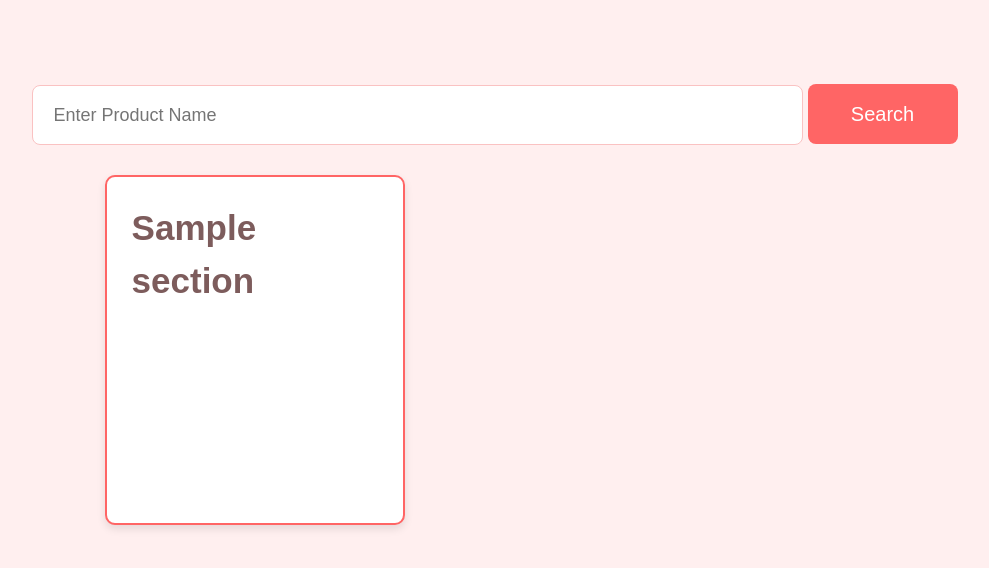
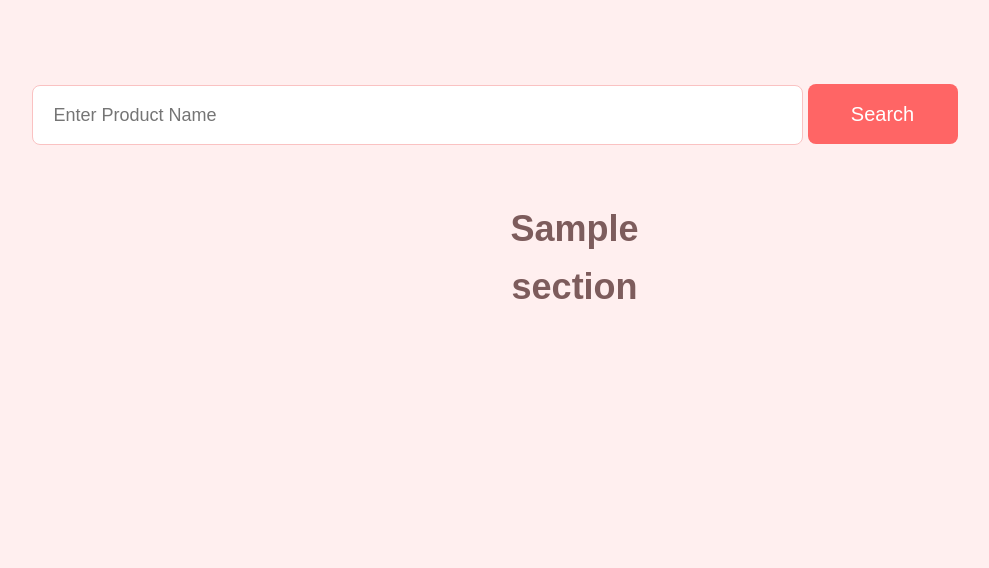
Before and after one commit to tangalice/eve., a Flask app: template templates/search.html in a window 1280 px wide. Shown: the part 85-653 px from the top of the page, without its empty margins (145-1134 px from the left). Run offline with Flask 3, Linux system fonts and the light colour scheme; the template is opened without the code that fills it: most values are stand-ins (such as "Sample title", 1, 10 or a date in 2020).

Commit message:
Update search.html
made the search result centered

```diff
--- a/templates/search.html
+++ b/templates/search.html
@@ -69,18 +69,12 @@
         .box-container {
             display: flex;
             flex-wrap: wrap;
-            gap: 30px; /* Adds space between the boxes */
-            justify-content: flex-start; /* Keep boxes aligned to the left */
-            margin-left: 150px; /* Pushes the container to the right */
+
+            gap: 30px;
+            justify-content: flex-start;
+            margin-left: 150px;
             align-items: center;
         }
-
-
-        .box-container .box:first-of-type p {
-            font-weight: bold;
-            font-size: 35px; /* Larger font size */
-        }
-
 
         .box {
             background-color: white;
@@ -88,12 +82,12 @@
             padding: 25px;
             border-radius: 10px;
             box-shadow: 0 4px 8px rgba(0, 0, 0, 0.1);
-            width: 300px; /* Increased width */
-            height: 350px; /* Increased height */
+            width: 300px;
+            height: 350px;
             display: inline-block;
             box-sizing: border-box;
-            margin: 10px; /* Adds spacing between the boxes */
-            overflow: auto; /* Ensures text doesn't overflow */
+            margin: 10px;
+            overflow: auto;
         }
 
         .box p {
@@ -101,11 +95,35 @@
             color: #7D5C5C;
             margin: 0;
             line-height: 1.5;
-            height: 100%; /* Ensures text doesn't overflow */
+
+            height: 100%;
             display: flex;
             flex-direction: column;
-            justify-content: flex-start; /* Align text to the top */
-            overflow-y: auto; /* Allows scrolling if text exceeds box size */
+            justify-content: flex-start;
+            overflow-y: auto;
+        }
+
+        .first-box {
+            font-size: 1000px;
+            display: flex; /* Flexbox for centering */
+            justify-content: center; /* Center horizontally */
+            align-items: center; /* Center vertically */
+            text-align: center; /* Center text alignment */
+            height: 100%;
+            margin-left: 330px;
+            justify-content: center;
+            background-color: transparent;
+            color: transparent;
+            box-shadow: 0 0px 0px transparent;
+            border: 0px transparent;
+        }
+
+        .first-box p {
+            font-weight: bold;
+            font-size: 36px; /* Bigger font size */
+            line-height: 1.6; /* Adjust spacing for readability */
+            margin: 0; /* Remove default margins */
+
         }
 
         a {
@@ -115,26 +133,82 @@
 
     </style>
     <script>
-        document.addEventListener("DOMContentLoaded", function() {
-            // Find all paragraphs inside product-details
-            const paragraphs = document.querySelectorAll('.product-details p');
+        function applyColorsAndFormat() {
+            const allParagraphs = document.querySelectorAll('.product-details p');
 
-            paragraphs.forEach(function(p) {
-                // Get the text of the paragraph
-                let text = p.textContent;
+            allParagraphs.forEach((paragraph, index) => {
+                const box = paragraph.parentNode;
 
-                // Find the position of the colon
-                let colonIndex = text.indexOf(':');
+                // Handle the first box differently
+                if (index === 0) {
+                    box.classList.add('first-box');
 
-                if (colonIndex !== -1) {
-                    // Split the text into bold part and regular part
-                    let boldText = text.substring(0, colonIndex + 1);  // Include colon in the bold part
-                    let regularText = text.substring(colonIndex + 1);
+                } else {
+                    // Format all other boxes by bolding text before the colon
+                    let text = paragraph.textContent;
 
-                    // Correctly update the inner HTML
-                    p.innerHTML = `<strong style="font-size: 35px;">${boldText}</strong><br>${regularText}`;
+                    let colonIndex = text.indexOf(':');
+                    if (colonIndex !== -1) {
+                        let boldText = text.substring(0, colonIndex + 1); // Include the colon
+                        let regularText = text.substring(colonIndex + 1).trim();
+
+                        paragraph.innerHTML = `<strong style="font-size: 22px;">${boldText}</strong> ${regularText}`;
+                    }
+                }
+
+                // Special formatting for "Safer Alternatives" (newline before every dash)
+                if (paragraph.classList.contains('alternatives')) {
+                    let text = paragraph.innerHTML; // Use innerHTML to preserve existing formatting
+
+                    // Preserve bold for text before the colon and add newlines for dashes
+                    let colonIndex = text.indexOf(':');
+                    if (colonIndex !== -1) {
+                        let boldText = text.substring(0, colonIndex + 1);
+                        let restText = text.substring(colonIndex + 1).trim();
+
+                        let formattedText = restText.replace(/-/g, '<br>-'); // Add a <br> before every dash
+                        paragraph.innerHTML = `<p style="font-size: 22px;">${boldText}</p> ${formattedText}`;
+                    } else {
+                        // If no colon, just add newlines before dashes
+                        let formattedText = text.replace(/-/g, '<br>-');
+                        paragraph.innerHTML = formattedText;
+                    }
+                }
+
+                // Extract the first number for color application
+                let match = paragraph.textContent.match(/\d+/);
+                let value = match ? parseInt(match[0]) : null;
+
+                if (value !== null) {
+                    switch (value) {
+                        case 1:
+                            box.style.backgroundColor = '#FF9AA2'; // Light pink
+                            break;
+                        case 2:
+                            box.style.backgroundColor = '#FFB7B2'; // Light orange
+                            break;
+                        case 3:
+                            box.style.backgroundColor = '#FFFFCE'; // Light yellow
+                            break;
+                        case 4:
+                            box.style.backgroundColor = '#C7CEEA'; // Light blue
+                            break;
+                        case 5:
+                            box.style.backgroundColor = '#B5EAD7'; // Pastel green
+                            break;
+                        default:
+                            box.style.backgroundColor = '#FFFFFF'; // White
+                    }
                 }
             });
+        }
+
+        document.addEventListener("DOMContentLoaded", function () {
+            applyColorsAndFormat();
+        });
+
+        document.querySelector("form").addEventListener("submit", function (event) {
+            setTimeout(() => applyColorsAndFormat(), 100); // Reapply colors and formatting after new content loads
         });
     </script>
 </head>
```
